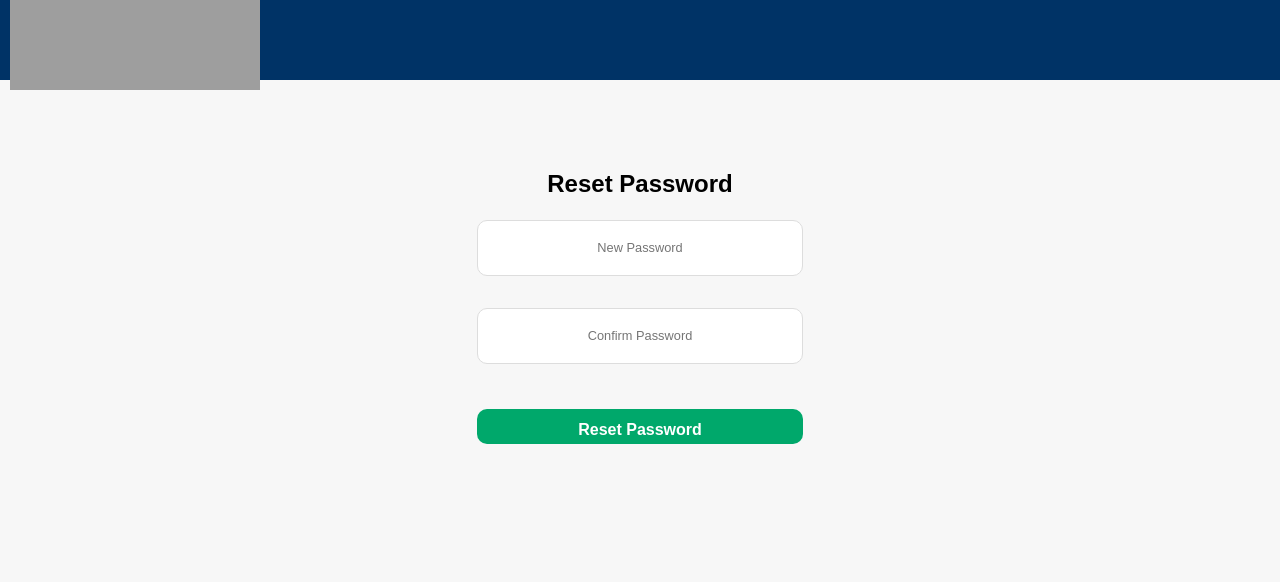
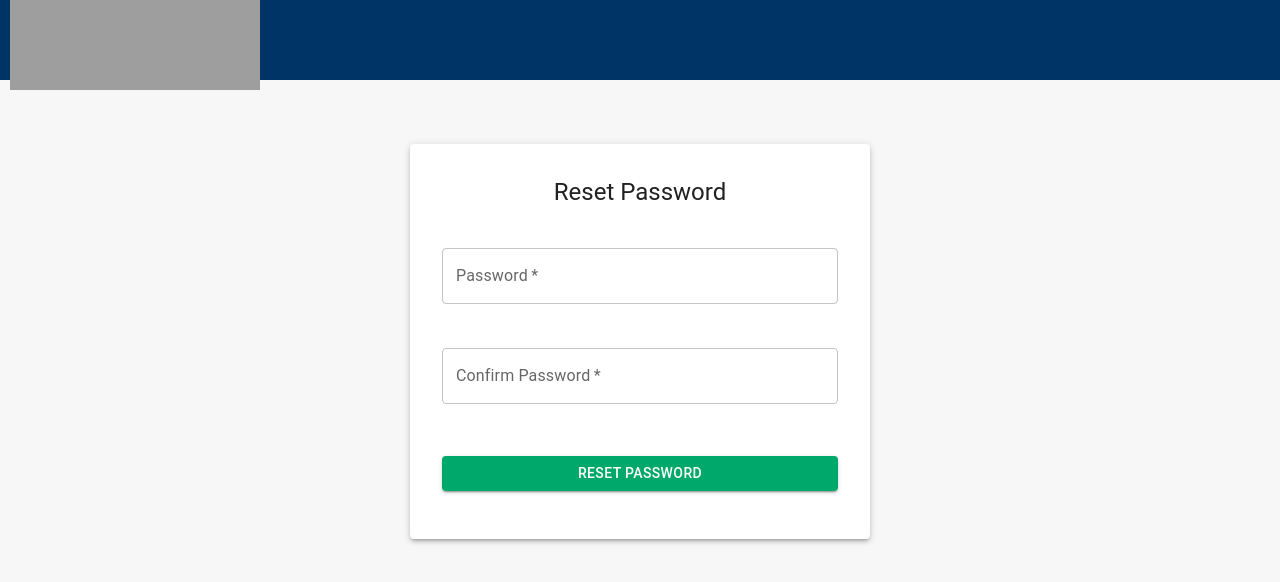
Before and after one commit to umar23-zan/Sharia-Stock-App, a React (Create React App) app in the folder frontend/: page /reset-password/1 in a window 1280 px wide. Shown: the top 582 px of the page. Built offline with nearby package versions, Linux system fonts and the light colour scheme; grey boxes are pictures that could not be loaded.

Commit message:
reset Password UI improved

```diff
--- a/frontend/src/components/ResetPassword.js
+++ b/frontend/src/components/ResetPassword.js
@@ -3,12 +3,24 @@ import { useParams } from 'react-router-dom';
 import { resetPassword } from '../api/auth';
 import logo from '../images/ShariaStocks-logo/logo.png'
 import '../App.css'
+import {
+    Container,
+    Paper,
+    TextField,
+    Button,
+    Typography,
+    Box,
+    Link,
+    Alert,
+    CircularProgress
+  } from '@mui/material';
 
 const ResetPassword = () => {
     const { token } = useParams();
     const [password, setPassword] = useState('');
     const [confirmPassword, setConfirmPassword] = useState('');
     const [error, setError] = useState('');
+    const [loading, setLoading] = useState(false);
     const [success, setSuccess] = useState('');
 
     const onSubmit = async (e) => {
@@ -21,12 +33,17 @@ const ResetPassword = () => {
             setError("Passwords do not match.");
             return;
         }
-
+        if (password.length < 6) {
+            setError('Password must be at least 6 characters');
+            return;
+          }
+          setLoading(true);
         try {
             const response = await resetPassword(token, { password });
             // Check if response data exists
             if (response && response.data) {
                 setSuccess(response.data.message || 'Password reset successfully.');
+                setError('');
                 // Clear input fields
                 setPassword('');
                 setConfirmPassword('');
@@ -39,6 +56,8 @@ const ResetPassword = () => {
             } else {
                 setError('An error occurred. Please try again.');
             }
+        }finally {
+            setLoading(false);
           }
     };
 
@@ -47,29 +66,77 @@ const ResetPassword = () => {
             <div className='header-section'>
                 <img src={logo} alt="logo" />
             </div>
-            <div className='form-container'>
-                <h2>Reset Password</h2>
-                <form onSubmit={onSubmit}>
-                    <input
+            <Container component="main" maxWidth="xs">
+      <Box
+        sx={{
+          marginTop: 8,
+          display: 'flex',
+          flexDirection: 'column',
+          alignItems: 'center',
+        }}
+      >
+        <Paper elevation={3} sx={{ p: 4, width: '100%' }}>
+          <Typography component="h1" variant="h5" sx={{ textAlign: 'center', mb: 3 }}>
+            Reset Password
+          </Typography>
+
+          {error && (
+            <Alert severity="error" sx={{ mb: 2 }}>
+              {error}
+            </Alert>
+          )}
+
+          {success && <p style={{ color: 'green' }}>{success}</p>}
+
+          <Box component="form" onSubmit={onSubmit} sx={{ mt: 1 }}>
+
+            <TextField
+              margin="normal"
+              required
+              fullWidth
+              name="password"
+              label="Password"
               type="password"
-                        placeholder="New Password"
+              id="password"
               value={password}
               onChange={(e) => setPassword(e.target.value)}
+              disabled={loading}
+              autoComplete="new-password"
+            />
+            <TextField
+              margin="normal"
               required
-                    />
-                    <input
+              fullWidth
+              name="confirmPassword"
+              label="Confirm Password"
               type="password"
-                        placeholder="Confirm Password"
+              id="confirmPassword2"
               value={confirmPassword}
               onChange={(e) => setConfirmPassword(e.target.value)}
-                        required
+              disabled={loading}
+              autoComplete="new-password"
             />
-                    <button type="submit">Reset Password</button>
-                </form>
-                {error && <p style={{ color: 'red' }}>{error}</p>}
-                {success && <p style={{ color: 'green' }}>{success}</p>}
-            </div>
+            <Button
+              type="submit"
+              fullWidth
+              variant="contained"
+              sx={{
+                mt: 3,
+                mb: 2,
+                bgcolor: '#00A86B',
+                '&:hover': {
+                  bgcolor: '#008f5a'
+                }
+              }}
+              disabled={loading}
+            >
+              {loading ? <CircularProgress size={24} color="inherit" /> : 'Reset Password'}
+            </Button>
 
+          </Box>
+        </Paper>
+      </Box>
+    </Container>
         </div>
     );
 };
```
Lines whose indentation alone changed are shown as unchanged.
